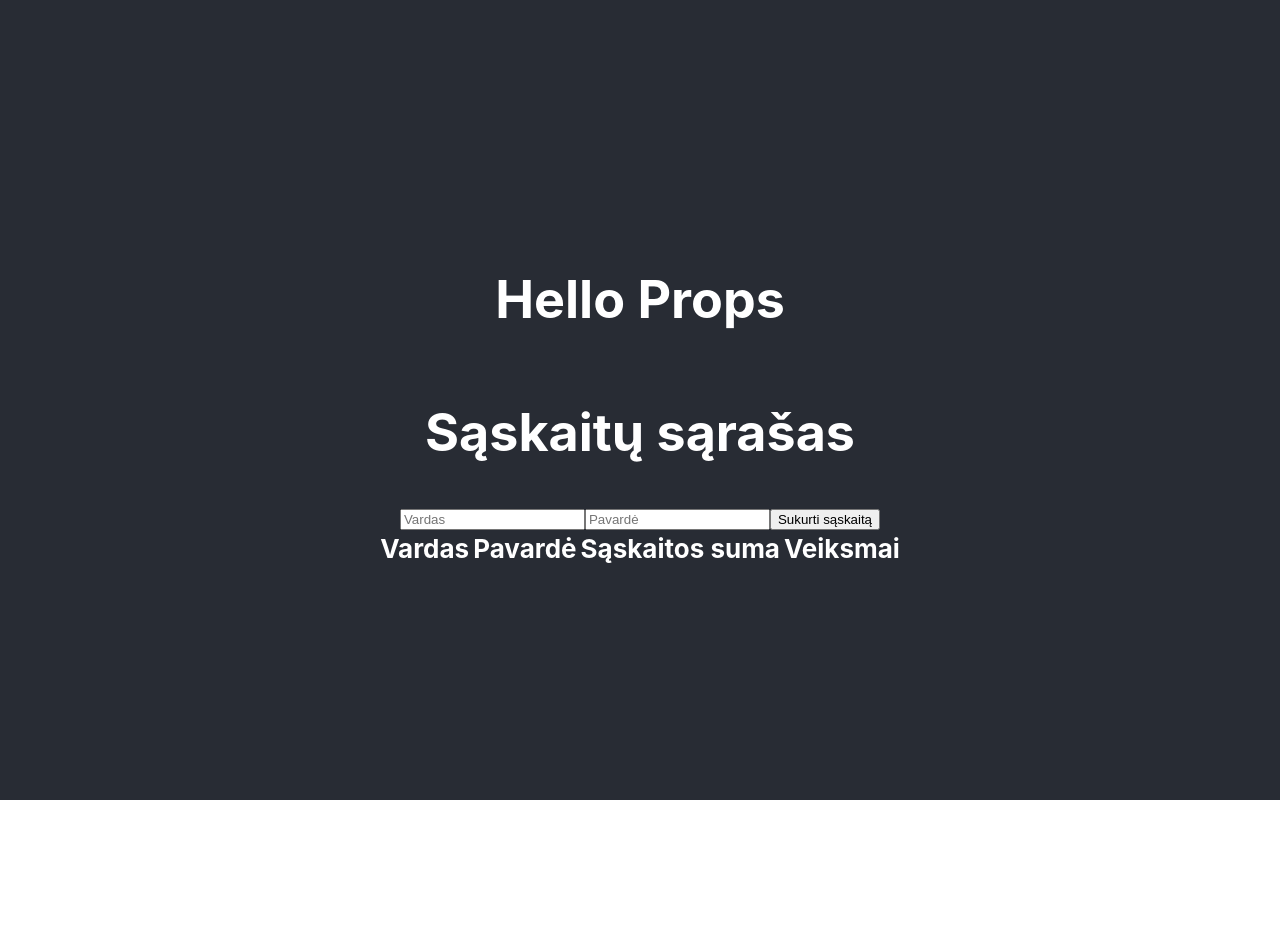
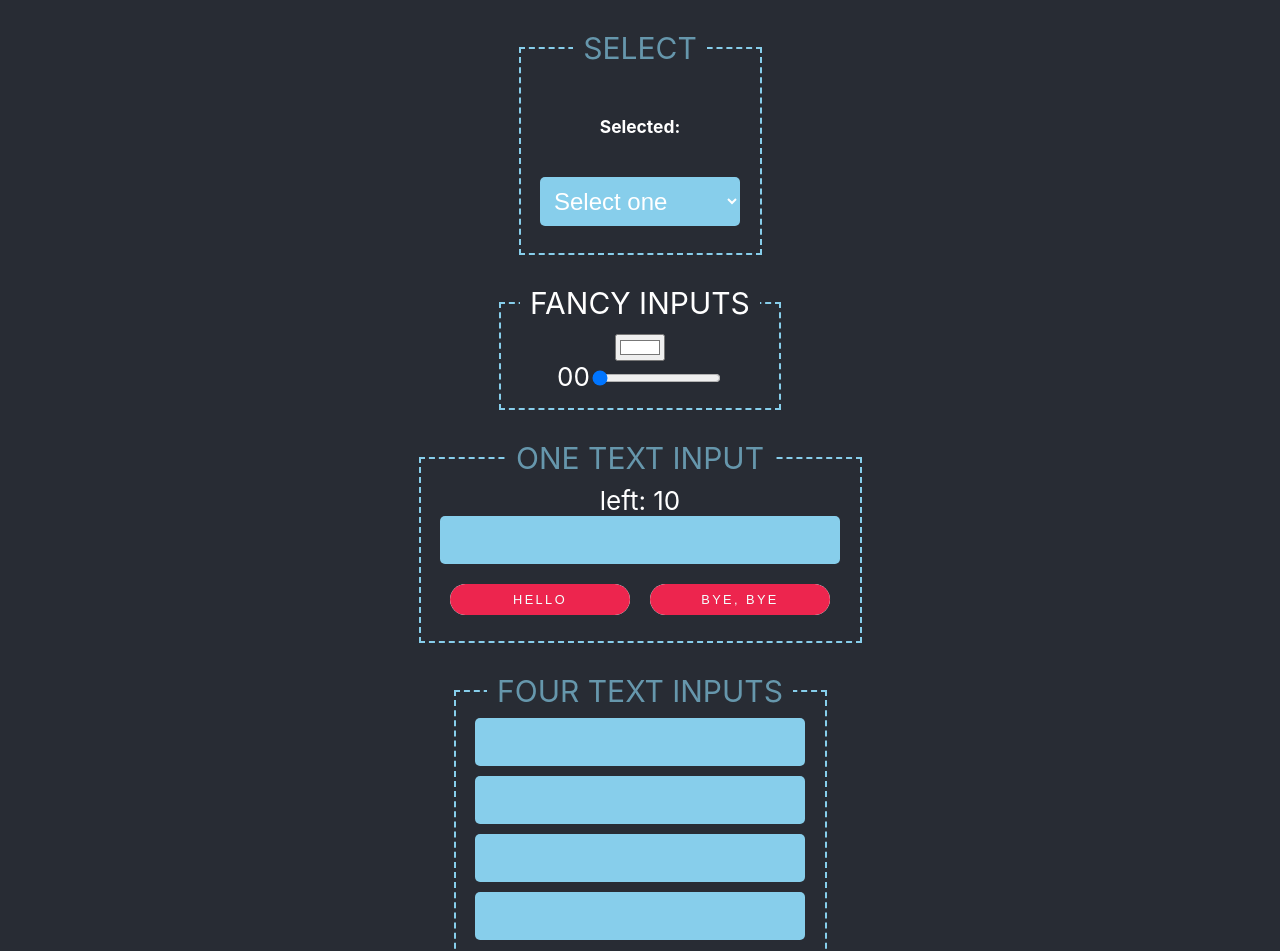
Before and after one commit to tombalv/iguanos, a React (Create React App) app in the folder r1/: page / in a window 1280 px wide. Shown: the top 951 px of the page. Before the commit the page ends 800 px from the top, so only its background shows below. Built offline with nearby package versions, Linux system fonts and the light colour scheme; the HTML template or start-up script is replaced by a standard one.

Commit message:
input fancy select

```diff
--- a/r1/src/App.jsx
+++ b/r1/src/App.jsx
@@ -2,16 +2,21 @@ import "./App.scss";
 
 // import Counter from "./Components/005/Counter";
 // import Sq from "./Components/005/Sq";
-import Bank from "./Components/U1/App";
+// import Bank from "./Components/U1/App";
+import Fancy from "./Components/006/Fancy";
+import Input from "./Components/006/Input";
+import Input2 from "./Components/006/Input2";
+import Select from "./Components/006/Select";
+import "./buttons.scss";
 
 function App() {
   return (
     <div className="App">
       <header className="App-header">
-        <h1>Hello Props</h1>
-        {/* <Counter count />
-        <Sq /> */}
-        <Bank />
+        <Select />
+        <Fancy />
+        <Input />
+        <Input2 />
       </header>
     </div>
   );
--- a/r1/src/App.scss
+++ b/r1/src/App.scss
@@ -42,6 +42,8 @@
   width: 100%;
   justify-content: center;
   flex-wrap: wrap;
+  padding: 50px 100px;
+  box-sizing: border-box;
   .sq {
     width: 200px;
     height: 200px;
@@ -56,10 +58,47 @@
     color: #fff;
     border-radius: 10px;
     &.small {
-      width: 80px;
-      height: 80px;
-      margin: 2px;
-      border-radius: 4px;
+      width: 100px;
+      height: 100px;
+      margin: 4px;
+      border-radius: 5px;
     }
   }
 }
+fieldset {
+  border: 2px dashed skyblue;
+  margin-top: 30px;
+  legend {
+    color: #87cfeba8;
+    font-size: 30px;
+    padding: 0 10px;
+    text-transform: uppercase;
+  }
+}
+
+input[type="text"] {
+  width: 100%;
+  padding: 10px;
+  box-sizing: border-box;
+  border: none;
+  border-radius: 5px;
+  margin-bottom: 10px;
+  font-size: 1.5rem;
+  outline: none;
+  background-color: skyblue;
+  color: #fff;
+}
+
+select {
+  width: 100%;
+  padding: 10px;
+  box-sizing: border-box;
+  border: none;
+  border-radius: 5px;
+  margin-bottom: 10px;
+  font-size: 1.5rem;
+  outline: none;
+  background-color: skyblue;
+  color: #fff;
+  min-width: 200px;
+}
--- /dev/null
+++ b/r1/src/Components/006/Fancy.jsx
@@ -0,0 +1,35 @@
+import { useState } from "react";
+function Fancy() {
+  const [color, setColor] = useState("#ffffff");
+  const [range, setRange] = useState("0");
+
+  const handleChangeColor = (e) => {
+    setColor(e.target.value);
+  };
+
+  const handleChangeRange = (e) => {
+    setRange(e.target.value);
+  };
+
+  return (
+    <fieldset>
+      <legend style={{ color }}>Fancy inputs</legend>
+
+      <div>
+        <input type="color" value={color} onChange={handleChangeColor} />
+      </div>
+      <div>
+        <label>{range.padStart(2, "0")}</label>
+        <input
+          type="range"
+          min="0"
+          max="99"
+          value={range}
+          onChange={handleChangeRange}
+        />
+      </div>
+    </fieldset>
+  );
+}
+
+export default Fancy;
--- /dev/null
+++ b/r1/src/Components/006/Input.jsx
@@ -0,0 +1,29 @@
+import { useState } from "react";
+function Input() {
+  const [text, setText] = useState("");
+
+  const handleChange = (e) => {
+    if (e.target.value.length > 10) {
+      return;
+    }
+    setText(e.target.value);
+  };
+
+  return (
+    <fieldset>
+      <legend>One text input</legend>
+      <div>left: {10 - text.length}</div>
+      <div>
+        <input type="text" value={text} onChange={handleChange} />
+      </div>
+      <button className="red small" onClick={(_) => setText("Hello")}>
+        Hello
+      </button>
+      <button className="red small" onClick={(_) => setText("Bye, bye")}>
+        Bye, bye
+      </button>
+    </fieldset>
+  );
+}
+
+export default Input;
--- /dev/null
+++ b/r1/src/Components/006/Input2.jsx
@@ -0,0 +1,49 @@
+import { useState } from "react";
+function Input2() {
+  const [text, setText] = useState({
+    text1: "",
+    text2: "",
+    text3: "",
+    text4: "",
+  });
+
+  const handleChange = (e, prop) => {
+    setText((t) => ({ ...t, [prop]: e.target.value }));
+  };
+
+  return (
+    <fieldset>
+      <legend>Four text inputs</legend>
+      <div>
+        <input
+          type="text"
+          value={text.text1}
+          onChange={(e) => handleChange(e, "text1")}
+        />
+      </div>
+      <div>
+        <input
+          type="text"
+          value={text.text2}
+          onChange={(e) => handleChange(e, "text2")}
+        />
+      </div>
+      <div>
+        <input
+          type="text"
+          value={text.text3}
+          onChange={(e) => handleChange(e, "text3")}
+        />
+      </div>
+      <div>
+        <input
+          type="text"
+          value={text.text4}
+          onChange={(e) => handleChange(e, "text4")}
+        />
+      </div>
+    </fieldset>
+  );
+}
+
+export default Input2;
--- /dev/null
+++ b/r1/src/Components/006/Select.jsx
@@ -0,0 +1,34 @@
+import { useState } from "react";
+
+const data = [
+  { value: "1", label: "One" },
+  { value: "2", label: "Two" },
+  { value: "3", label: "Three" },
+  { value: "4", label: "Four" },
+  { value: "5", label: "Five" },
+];
+
+function Select() {
+  const [select, setSelect] = useState("");
+
+  return (
+    <fieldset>
+      <legend>Select</legend>
+
+      <h6>Selected: {data.find((d) => d.value === select)?.label}</h6>
+
+      <div>
+        <select value={select} onChange={(e) => setSelect(e.target.value)}>
+          <option value="">Select one</option>
+          {data.map((item) => (
+            <option key={item.value} value={item.value}>
+              {item.label}
+            </option>
+          ))}
+        </select>
+      </div>
+    </fieldset>
+  );
+}
+
+export default Select;
--- a/r1/src/Components/U1/App.jsx
+++ b/r1/src/Components/U1/App.jsx
@@ -42,24 +42,9 @@ const Bank = () => {
     setLastName("");
   };
 
-  // const deleteAccount = (id, amount) => {
-  //   if (amount < 0) {
-  //     alert("Sąskaitos negalima ištrinti, kol joje yra minusinė suma.");
-  //   } else if (amount === 0) {
-  //     const confirmDelete = window.confirm(
-  //       "Ar tikrai norite ištrinti sąskaitą?"
-  //     );
-  //     if (confirmDelete) {
-  //       const updatedAccounts = accounts.filter((account) => account.id !== id);
-  //       setAccounts(updatedAccounts);
-  //     }
-  //   } else {
-  //     alert("Sąskaitos negalima ištrinti, kol joje yra lėšų.");
-  //   }
-  // };
   const deleteAccount = (id, amount) => {
-    if (amount !== 0) {
-      alert("Sąskaitos negalima ištrinti, kol joje yra lėšų.");
+    if (amount < 0) {
+      alert("Sąskaitos negalima ištrinti, kol joje yra minusinė suma.");
     } else if (amount === 0) {
       const confirmDelete = window.confirm(
         "Ar tikrai norite ištrinti sąskaitą?"
@@ -68,8 +53,30 @@ const Bank = () => {
         const updatedAccounts = accounts.filter((account) => account.id !== id);
         setAccounts(updatedAccounts);
       }
+    } else {
+      alert("Sąskaitos negalima ištrinti, kol joje yra lėšų.");
     }
   };
+  // const deleteAccount = (id, amount) => {
+  //   console.log(amount);
+  //   if (amount === 0) {
+  //     const confirmDelete = window.confirm(
+  //       "Ar tikrai norite ištrinti sąskaitą?"
+  //     );
+  //     if (confirmDelete) {
+  //       const updatedAccounts = accounts.filter((account) => account.id !== id);
+  //       setAccounts(updatedAccounts);
+  //     }
+  //     return;
+  //   }
+
+  //   if (amount < 0) {
+  //     alert("Sąskaitos negalima ištrinti, kol joje yra minusinė suma.");
+  //     return;
+  //   }
+
+  //   alert("Sąskaitos negalima ištrinti, kol joje yra lėšų.");
+  // };
 
   const depositFunds = (id) => {
     const updatedAccounts = accounts.map((account) => {
@@ -143,7 +150,9 @@ const Bank = () => {
               <td>{account.amount}</td>
 
               <td>
-                <button onClick={() => deleteAccount(account.id)}>
+                <button
+                  onClick={() => deleteAccount(account.id, account.amount)}
+                >
                   Ištrinti
                 </button>
                 <button onClick={() => depositFunds(account.id)}>
```
